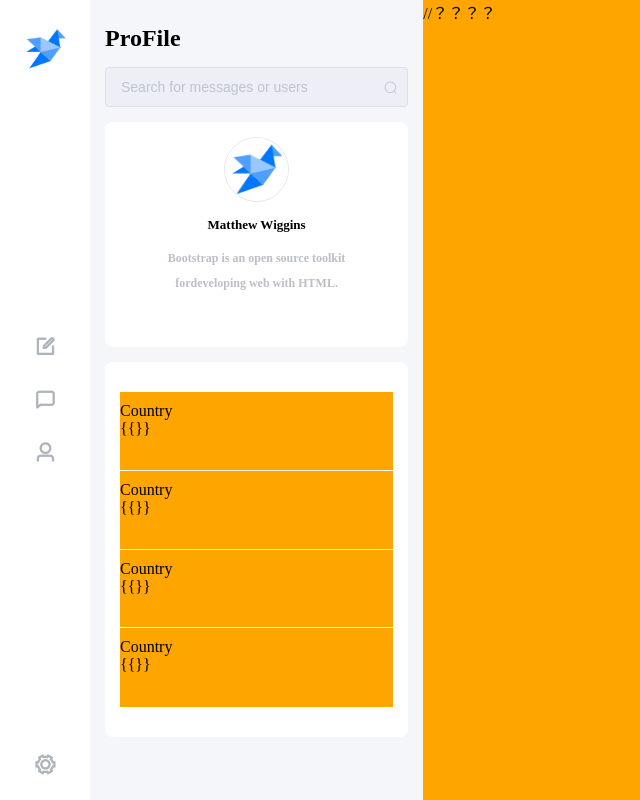
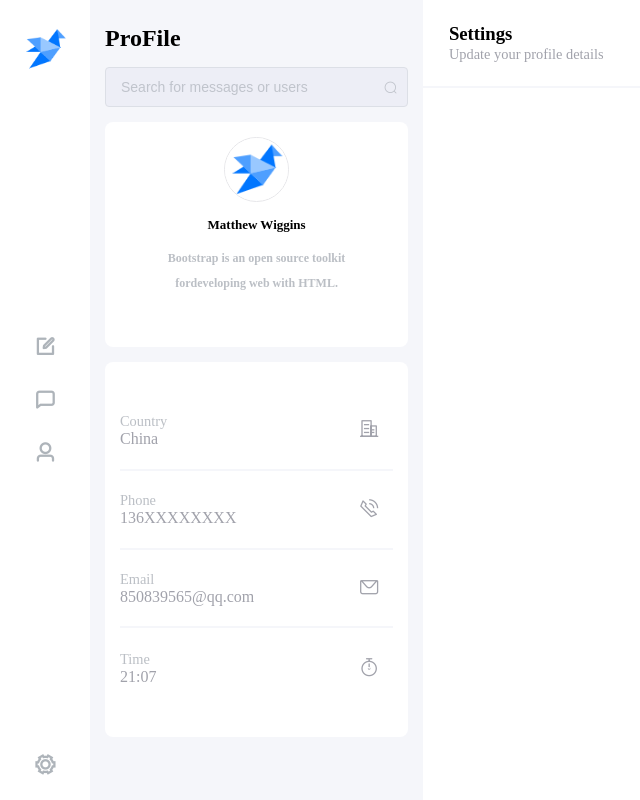
Before and after one commit to imcjx/chat-room, a Vue app: page /#/home/personal in a window 1280 px wide. Shown: the whole page, without its empty margins (0-640 px from the left). Built offline with nearby package versions, Linux system fonts and the light colour scheme.

Commit message:
尝试了下打包,但cli3好像没有config，要自己创建

```diff
--- a/src/components/Personal.vue
+++ b/src/components/Personal.vue
@@ -16,15 +16,25 @@
             </div>
             <div class="minorInfo">
                 <ul>
-                    <li><div>Country</div><div>{{}}</div><i class=""></i></li>
-                    <li><div>Country</div><div>{{}}</div><i class=""></i></li>
-                    <li><div>Country</div><div>{{}}</div><i class=""></i></li>
-                    <li><div>Country</div><div>{{}}</div><i class=""></i></li>
+                    <li><div><span>Country</span><br>{{$store.state.oneself.country}}</div><i class="el-icon-office-building"></i></li>
+                    <li><div><span>Phone</span><br>{{$store.state.oneself.phone}}</div><i class="el-icon-phone-outline"></i></li>
+                    <li><div><span>Email</span><br>{{$store.state.oneself.email}}</div><i class="el-icon-message"></i></li>
+                    <li><div><span>Time</span><br>{{$store.state.oneself.time}}</div><i class="el-icon-timer"></i></li>
                 </ul>
             </div>
         </div>
         <div class="setting-container">
-            //？？？？
+            <header>
+                <div>
+                    <h3>Settings</h3>
+                    <span>Update your profile details</span>
+                </div>
+            </header>
+            <div class="main">
+                <div class="main-container">
+
+                </div>
+            </div>
         </div>
     </div>
 </template>
@@ -115,25 +125,67 @@ export default {
     box-sizing: border-box;
     height: 100%;
     list-style: none;
-    background-color: orange;
 }
 
 .minorInfo ul li{
+    position: relative;
     box-sizing: border-box;
     height: 25%;
     padding: 10px 0;
 }
 
 .minorInfo ul li:not(:last-child){
-    border-bottom: 1px solid rgb(245,246,250);
+    border-bottom: 2px solid rgb(245,246,250);
 }
+
+.minorInfo ul i{
+    position: absolute;
+    right: 5%;
+    top: 50%;
+    transform: translateY(-50%);
+    font-size: 1.3em;
+    color: rgb(161,162,171);
+}
+
+.minorInfo ul div{
+    position: absolute;
+    top: 50%;
+    transform: translateY(-50%);
+    color: rgb(161,162,171);
+}
+
+.minorInfo ul span{
+    font-size: 0.9em;
+    color: rgb(187,191,197);
+}
+
+
 
 .setting-container{
     box-sizing: border-box;
     float: right;
     height: 100%;
     width: 72%;
-    background-color: orange;
+    background-color: #fff;
+}
 
+.setting-container header{
+    position: relative;
+    box-sizing: border-box;
+
+    height: 11vh;
+    border-bottom: 2px solid rgb(245,246,250);
+}
+
+.setting-container header div{
+    position: absolute;
+    left: 3%;
+    top: 50%;
+    transform: translateY(-50%);
+}
+
+.setting-container header span{
+    font-size: 0.9em;
+    color: rgb(161,162,171);
 }
 </style>
--- a/src/store/index.js
+++ b/src/store/index.js
@@ -10,7 +10,10 @@ export default new Vuex.Store({
       name: 'Matthew Wiggins',
       headPortrait: "../assets/bird.png",
       intro: "Bootstrap is an open source toolkit fordeveloping web with HTML.",
-      Country: 'China',
+      country: 'China',
+      phone: '136XXXXXXXX',
+      email: '850839565@qq.com',
+      time: '21:07'
     },
   },
   mutations: {
--- /dev/null
+++ b/vue.config.js
@@ -0,0 +1,3 @@
+module.exports = {
+    publicPath: "./"   // 相对路径
+};
```
